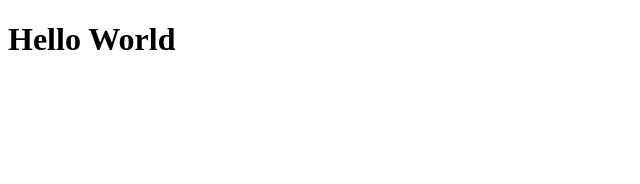
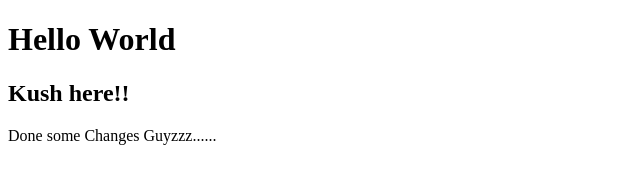
Before and after one commit to aquibj0/skillvalley-cohrot, a plain HTML site: page index.html in a window 1280 px wide. Shown: the whole page, without its empty margins (0-640 px from the left). Drawn offline with Linux system fonts and the light colour scheme.

Commit message:
Pushed code in dev branch

```diff
--- a/index.html
+++ b/index.html
@@ -8,5 +8,7 @@
 </head>
 <body>
     <h1>Hello World</h1>
+    <h2>Kush here!!</h2>
+    <p>Done some Changes Guyzzz......</p>
 </body>
 </html>
```
